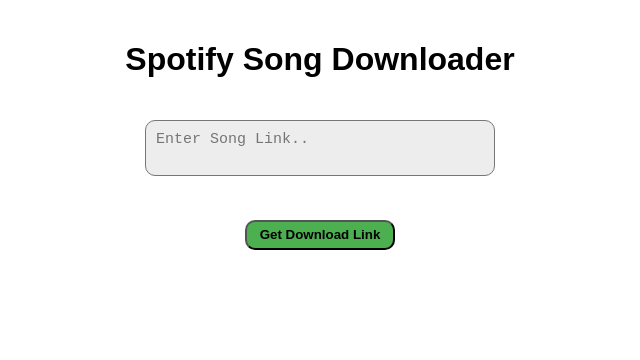
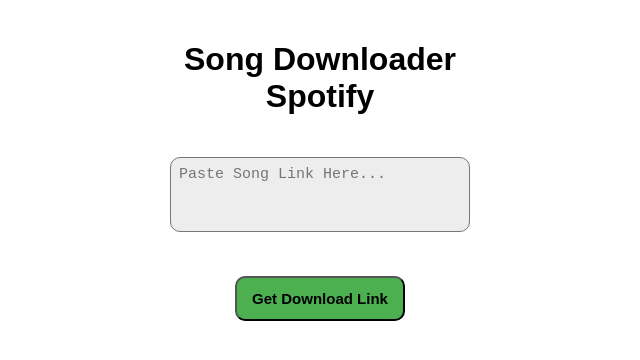
Before and after one commit to Subhabrata0010/Song_downloader, a React (Vite) app in the folder songs/song_downloader/: page / in a window 1280 px wide. Shown: the top 360 px of the page, without its empty margins (320-960 px from the left). Built offline with nearby package versions, Linux system fonts and the light colour scheme.

Commit message:
added extra features

```diff
--- a/songs/song_downloader/index.html
+++ b/songs/song_downloader/index.html
@@ -4,7 +4,7 @@
     <meta charset="UTF-8" />
     <link rel="icon" type="image/svg+xml" href="/icon.svg" />
     <meta name="viewport" content="width=device-width, initial-scale=1.0" />
-    <title>songs</title>
+    <title>dwnld</title>
   </head>
   <body>
     <div id="root"></div>
--- a/songs/song_downloader/src/components/SongInput.jsx
+++ b/songs/song_downloader/src/components/SongInput.jsx
@@ -14,18 +14,18 @@ const SongInput = ({ fetchDownloadLink }) => {
     <div className="inputField">
       <form onSubmit={handleSubmit}>
         <textarea
-          placeholder="Enter Song Link.."
+          placeholder="Paste Song Link Here..."
           value={songLink}
           onChange={(e) => setSongLink(e.target.value)}
           style={{
-            padding: "10px",
+            padding: "8px",
             margin: "20px",
-            width: "350px",
+            width: "300px",
             flexWrap: "wrap",
             backgroundColor: "#EDEDED",
             justifyContent: "center",
             borderRadius: "10px",
-            minHeight: "30px",
+            minHeight: "75px",
             resize: "none",
             boxSizing: "border-box",
             scrollbarWidth: "none",
@@ -38,10 +38,11 @@ const SongInput = ({ fetchDownloadLink }) => {
           style={{
             margin: "20px",
             backgroundColor: "#4CAF50",
-            width: "150px",
-            height: "30px",
+            width: "170px",
+            height: "45px",
             fontWeight: "600",
-            borderRadius:'10px'
+            borderRadius:'10px',
+            fontSize:'15px',
           }}
         >
           Get Download Link
--- a/songs/song_downloader/src/components/SpotifyDownloader.jsx
+++ b/songs/song_downloader/src/components/SpotifyDownloader.jsx
@@ -1,16 +1,18 @@
-import React, { useState } from 'react';
-import SongInput from './SongInput'; // The input component for entering song ID.
+import React, { useState } from "react";
+import SongInput from "./SongInput"; // The input component for entering song ID.
 
 const SpotifyDownloader = () => {
   const [downloadLink, setDownloadLink] = useState(null);
+  const [artist, setArtist] = useState(null);
+  const [title, setTitle] = useState(null);
 
   const fetchDownloadLink = async (songLink) => {
     const url = `https://spotify-downloader9.p.rapidapi.com/downloadSong?songId=${songLink}`;
     const options = {
-      method: 'GET',
+      method: "GET",
       headers: {
-        'x-rapidapi-key': '{RapidAPI_key}', // Replace with your RapidAPI key
-        'x-rapidapi-host': 'spotify-downloader9.p.rapidapi.com',
+        "x-rapidapi-key": "{RapidAPI_key}", // Replace with your RapidAPI key
+        "x-rapidapi-host": "spotify-downloader9.p.rapidapi.com",
       },
     };
 
@@ -21,24 +23,51 @@ const SpotifyDownloader = () => {
       // Check if the response has the required structure and assign the downloadLink
       if (result.success && result.data && result.data.downloadLink) {
         setDownloadLink(result.data.downloadLink);
+        setArtist(result.data.artist);
+        setTitle(result.data.title);
       } else {
-        console.error('Download link not found in response:', result);
+        console.error("Download link not found in response:", result);
         setDownloadLink(null);
+        setArtist(null);
+        setTitle(null);
       }
     } catch (error) {
-      console.error('Error fetching download link:', error);
+      console.error("Error fetching download link:", error);
       setDownloadLink(null);
+      setArtist(null);
+      setTitle(null);
     }
   };
 
   return (
-    <div className='downloadButtonContainer'>
-      <h1>Spotify Song Downloader</h1>
+    <div className="downloadButtonContainer">
+      <h1>Song Downloader <br /> Spotify</h1>
       <SongInput fetchDownloadLink={fetchDownloadLink} />
       {downloadLink && (
-        <div className='downloadButton'>
+        <div className="downloadButton">
+          <p style={{
+            display:'flex',
+            flexDirection:'column',
+            alignItems:'center',
+            justifyContent:'center',
+            fontSize:'15px',
+            fontWeight:'700',
+            fontStyle:'italic'
+          }}>{title} <br style={{height:'10px'}} />{artist}</p>
           <a href={downloadLink} target="_blank" rel="noopener noreferrer">
-            <button>Download Song</button>
+            <button
+              style={{
+                backgroundColor: "#FF6F61",
+                marginTop:'30px',
+                marginBottom: "10px",
+                fontWeight: "600",
+                width: "120px",
+                height: "40px",
+                borderRadius: "10px",
+              }}
+            >
+              Download Song
+            </button>
           </a>
         </div>
       )}
```
